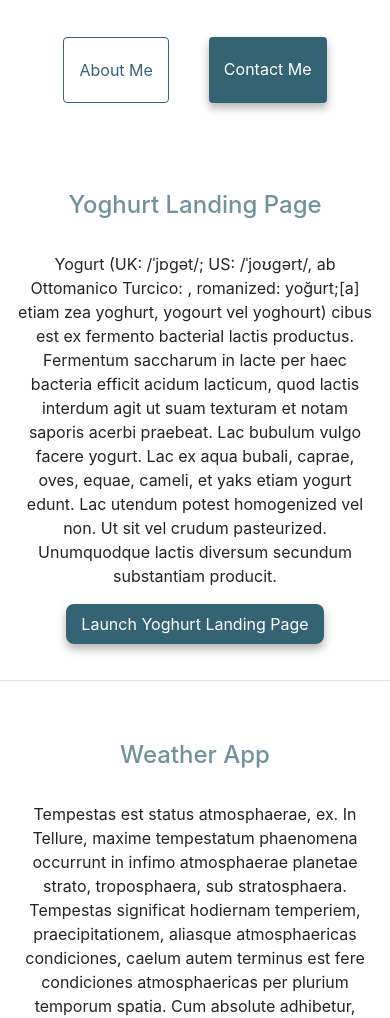
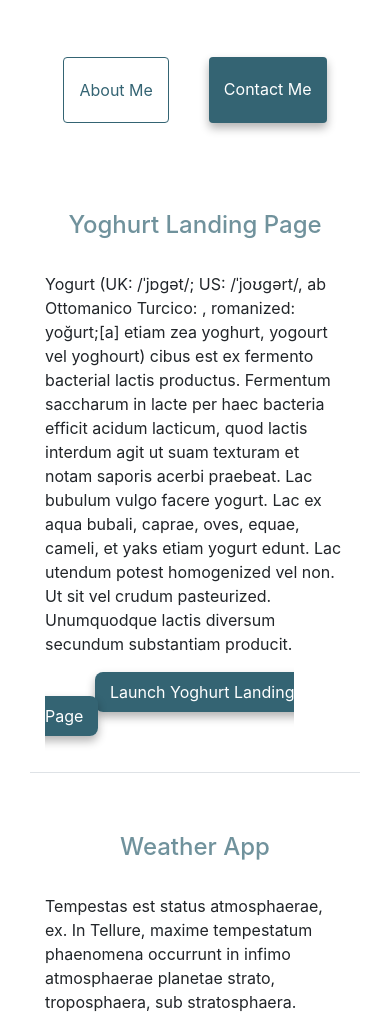
Before and after one commit to philosophially/homework-responsive-week-3, a plain HTML site: page index.html in a window 390 px wide. Shown: the part 276-1294 px from the top of the page. Drawn offline with nearby package versions, Linux system fonts and the light colour scheme.

Commit message:
Changes to CSS
tested changes to CSS to try and centre website view

```diff
--- a/index.html
+++ b/index.html
@@ -86,7 +86,7 @@
       >
     </div>
 
-    <div class="container project-link">
+    <div class="container">
       <div class="row mt-4 mb-4 border-bottom">
         <div class="col-sm-6 mb-2">
           <img
--- a/styles/main.css
+++ b/styles/main.css
@@ -5,9 +5,12 @@
 }
 
 body {
-  margin: auto;
+  margin: 60px auto;
   max-width: 800px;
+  padding: 20px 30px;
   font-size: 15px;
+  display: block;
+  justify-content: center;
 }
 
 h1,
@@ -124,12 +127,6 @@ p {
     text-align: center;
   }
 
-  .project-link {
-    display: block;
-    text-align: center;
-    margin: 0 10px;
-  }
-
   .primary-link {
     background: var(--primary-color);
     box-shadow: var(--box-shadow);
```
